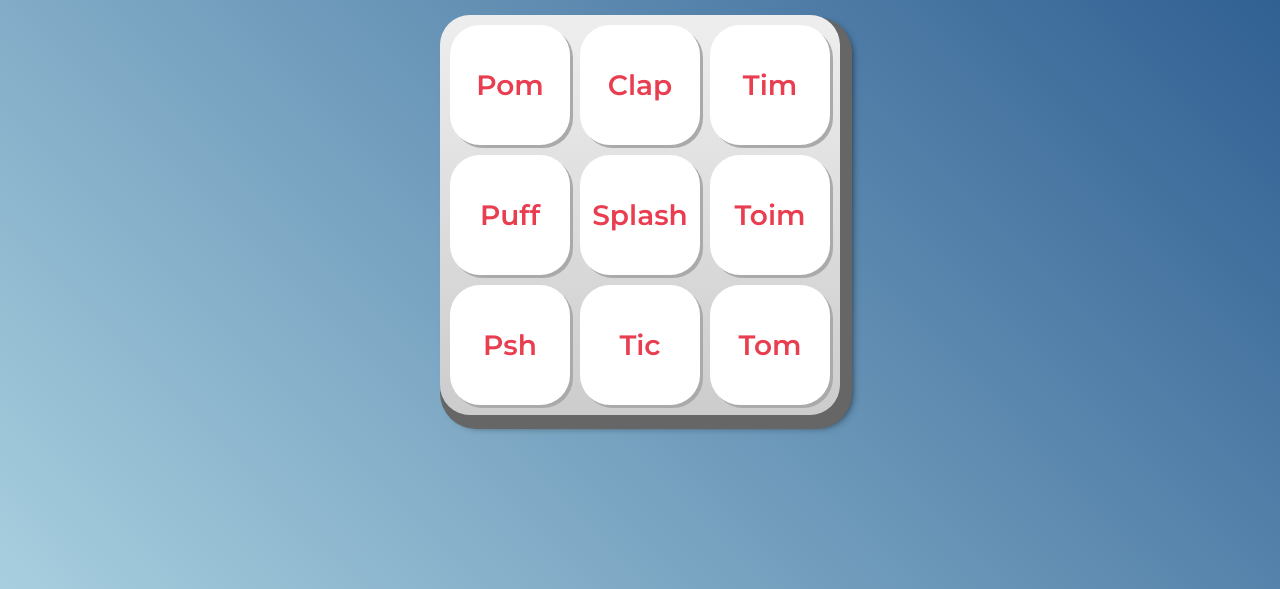
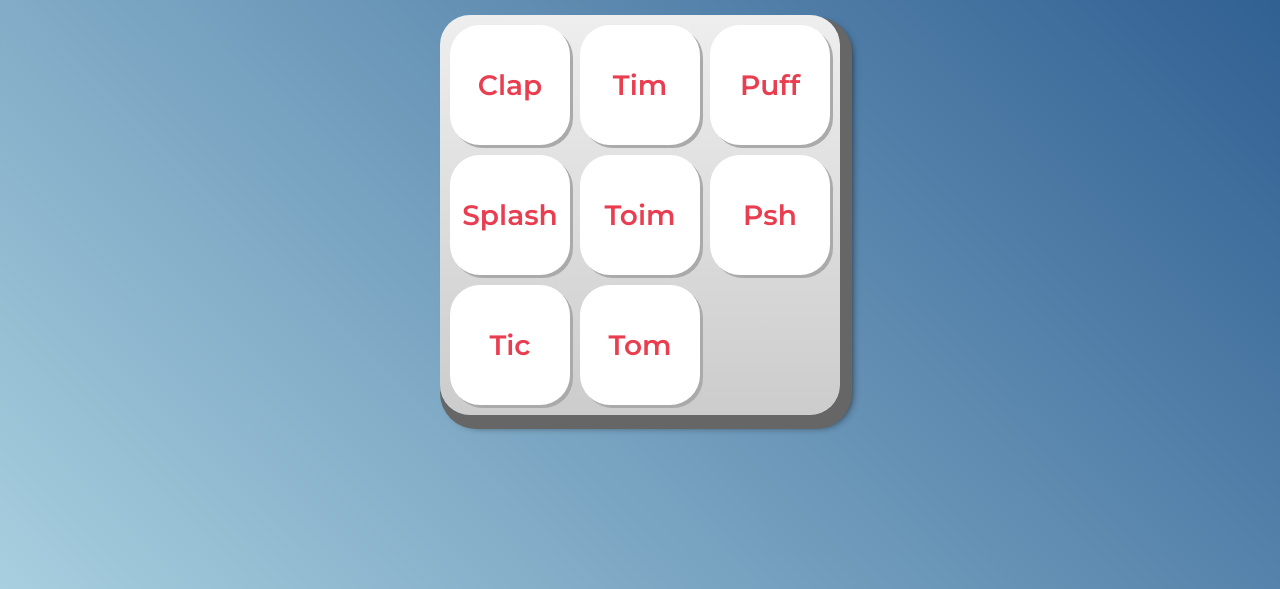
Before and after one commit to isah07/isa07, a plain HTML site: page index.html in a window 1280 px wide. Shown: the part 211-800 px from the top of the page. Drawn offline with Linux system fonts and the light colour scheme.

Commit message:
Update index.html

```diff
--- a/index.html
+++ b/index.html
@@ -21,7 +21,7 @@
     <h1>Alura Midi</h1>
 
     <section class="teclado">
-        <button onclick="alert('Pom')" class="tecla tecla_pom">Pom</button>
+      <!--  <button onclick="alert('Pom')" class="tecla tecla_pom">Pom</button> -->
         <button class="tecla tecla_clap">Clap</button>
         <button class="tecla tecla_tim">Tim</button>
 
```
